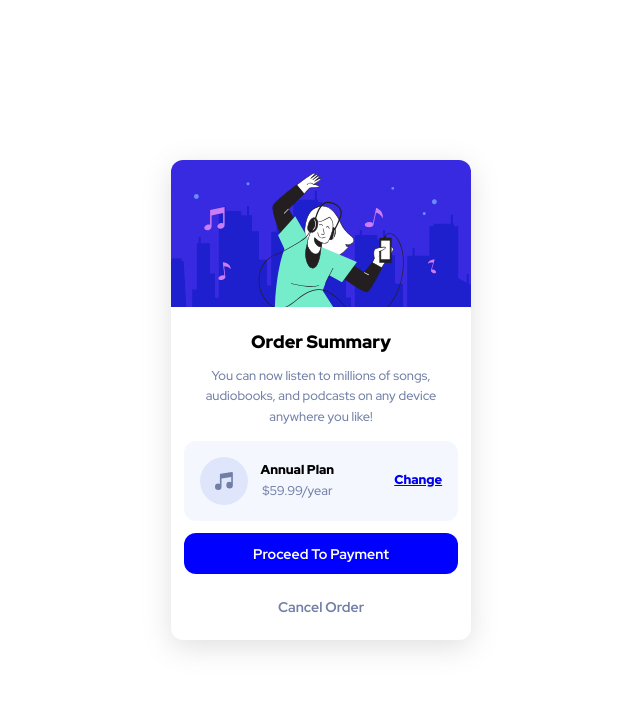
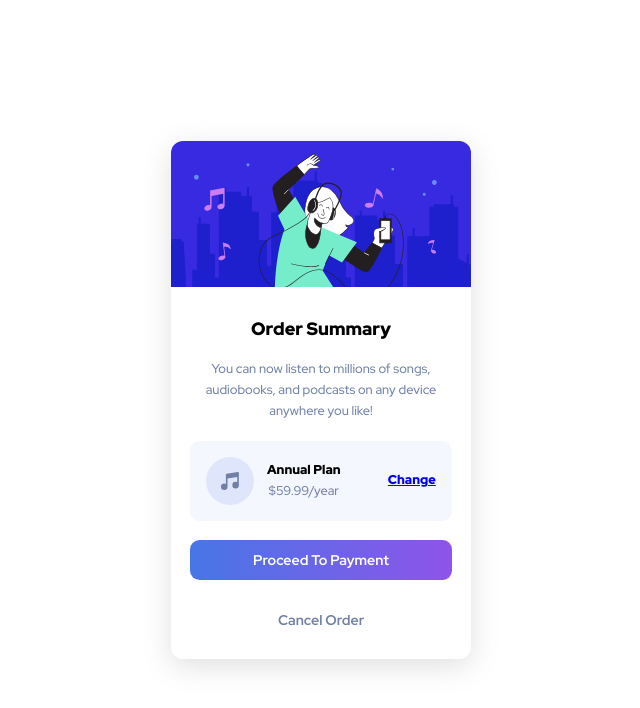
Before and after one commit to vivekbhatt07/Order-Summary-Component, a plain HTML site: page index.html in a window 1280 px wide. Shown: the whole page, without its empty margins (319-959 px from the left). Drawn offline with Linux system fonts and the light colour scheme.

Commit message:
styled buttons

```diff
--- a/css/main.css
+++ b/css/main.css
@@ -29,8 +29,8 @@ body {
 .card-body {
   display: flex;
   flex-direction: column;
-  padding: 1em;
-  gap: 1em;
+  padding: 1.5em;
+  gap: 1.5em;
 }
 
 .card-title {
@@ -49,7 +49,7 @@ body {
   gap: 2em;
   justify-content: space-between;
   background-color: hsl(225, 100%, 98%);
-  border-radius: 0.75rem;
+  border-radius: 0.6rem;
   padding: 1rem;
 }
 
@@ -82,11 +82,35 @@ body {
 }
 
 .contained-btn {
-  background-color: blue;
+  background: linear-gradient(to right, #4776e6, #8e54e9);
   color: var(--btn-text-color);
+  transition-property: opacity, transform;
+  transition-duration: 0.8s, 0.2s;
 }
 
 .text-btn {
   background-color: transparent;
   color: hsl(224, 23%, 55%);
+  transition-property: background, color, transform;
+  transition-duration: 0.8s, 0.8s, 0.2s;
 }
+
+.contained-btn:hover,
+.contained-btn:focus {
+  opacity: 0.8;
+}
+
+.text-btn:hover,
+.text-btn:focus {
+  background: #eb3349;
+  /* background: linear-gradient(to right, #eb3349, #f45c43); */
+  color: #fff;
+}
+
+button {
+  transition-timing-function: ease-in-out;
+}
+
+button:active {
+  transform: scale(0.92);
+}
--- a/css/typography.css
+++ b/css/typography.css
@@ -23,7 +23,7 @@ button {
   border: none;
   font-family: inherit;
   padding: 0.8em 1em;
-  border-radius: 0.75rem;
+  border-radius: 0.6rem;
   text-transform: capitalize;
   cursor: pointer;
 }
```
Also changed, not shown: css/variables.css (+0 -11 lines).
